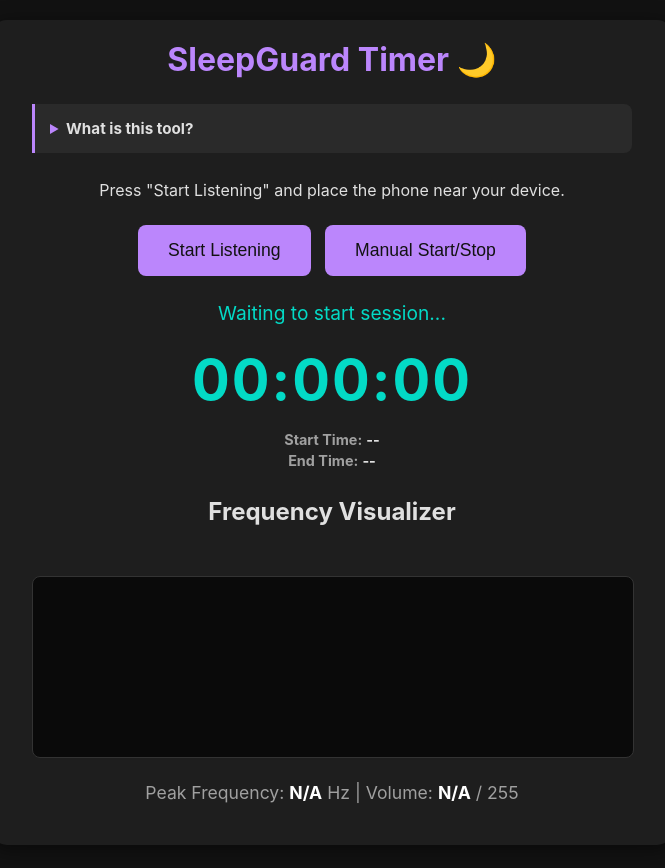
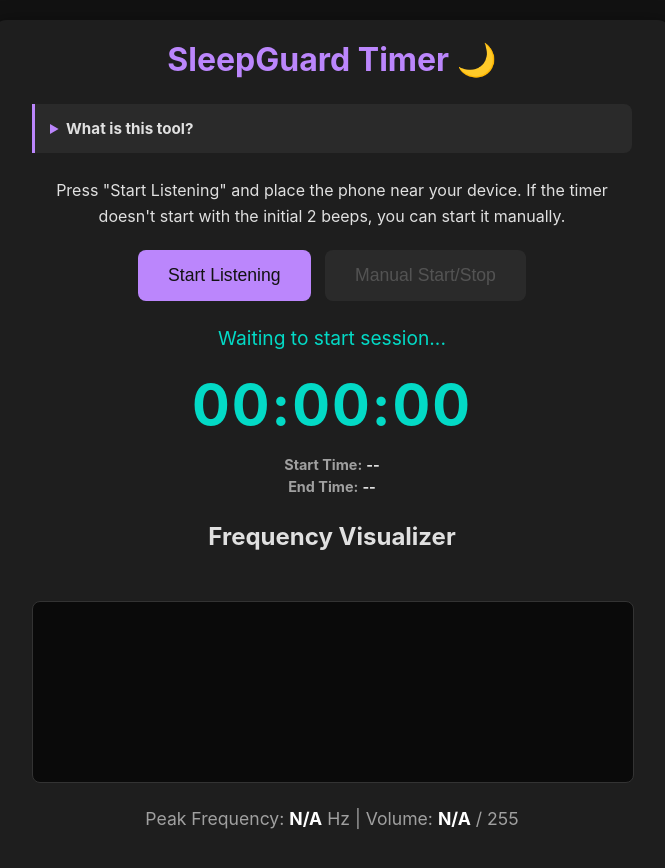
Before and after one commit to ningensei/sleepguard-timer, a plain HTML site: page index.html in a window 1280 px wide. Shown: the whole page, without its empty margins (308-973 px from the left). Drawn offline with Linux system fonts and the light colour scheme.

Commit message:
disable button

```diff
--- a/index.html
+++ b/index.html
@@ -71,7 +71,7 @@
             margin: 5px;
         }
         .button-group button:hover { background-color: #a362f7; }
-        .button-group button:disabled { background-color: #333; color: #777; cursor: not-allowed; }
+        .button-group button:disabled { background-color: #333; color: #777; cursor: not-allowed; opacity: 0.6; }
         #frequencyCanvas { background-color: #0a0a0a; border-radius: 8px; margin-top: 30px; border: 1px solid #333; width: 100%; }
         .debug-info { font-size: 1.1em; color: #a0a0a0; }
         .debug-info span { color: #ffffff; font-weight: bold; }
@@ -88,11 +88,11 @@
             </p>
         </details>
 
-        <p>Press "Start Listening" and place the phone near your device.</p>
+        <p>Press "Start Listening" and place the phone near your device. If the timer doesn't start with the initial 2 beeps, you can start it manually.</p>
 
         <div class="button-group">
             <button id="startButton">Start Listening</button>
-            <button id="manualStartButton">Manual Start/Stop</button>
+            <button id="manualStartButton" disabled>Manual Start/Stop</button>
         </div>
 
         <div id="status">Waiting to start session...</div>
--- a/script.js
+++ b/script.js
@@ -70,9 +70,10 @@ function stopTimer() {
 
     statusDiv.textContent = '✅ Session Complete. Press "Start Listening" for a new session.';
 
-    // Re-enable the start button for the next session
+    // Re-enable the start button and disable the manual button for the next session
     startButton.disabled = false;
     startButton.textContent = 'Start Listening';
+    manualStartButton.disabled = true;
 }
 
 function updateTimerDisplay() {
@@ -89,7 +90,12 @@ async function startListening() {
     try {
         const stream = await navigator.mediaDevices.getUserMedia({ audio: true });
         audioContext = new (window.AudioContext || window.webkitAudioContext)();
+
+        // ==========================================================
+        // THIS LINE IS NOW CORRECT
         analyser = audioContext.createAnalyser();
+        // ==========================================================
+
         analyser.fftSize = 2048;
         source = audioContext.createMediaStreamSource(stream);
         source.connect(analyser);
@@ -97,11 +103,12 @@ async function startListening() {
         isListening = true; // Enable listening
         startButton.disabled = true;
         startButton.textContent = 'Listening...';
+        manualStartButton.disabled = false; // Enable manual button
         statusDiv.textContent = 'Microphone active, waiting for beep...';
 
         detectAndVisualizeBeep();
     } catch (err) {
-        console.error('Error accessing the microphone:', err);
+        console.error('Error during microphone setup:', err);
         statusDiv.textContent = 'Error: Could not access the microphone.';
     }
 }
```
